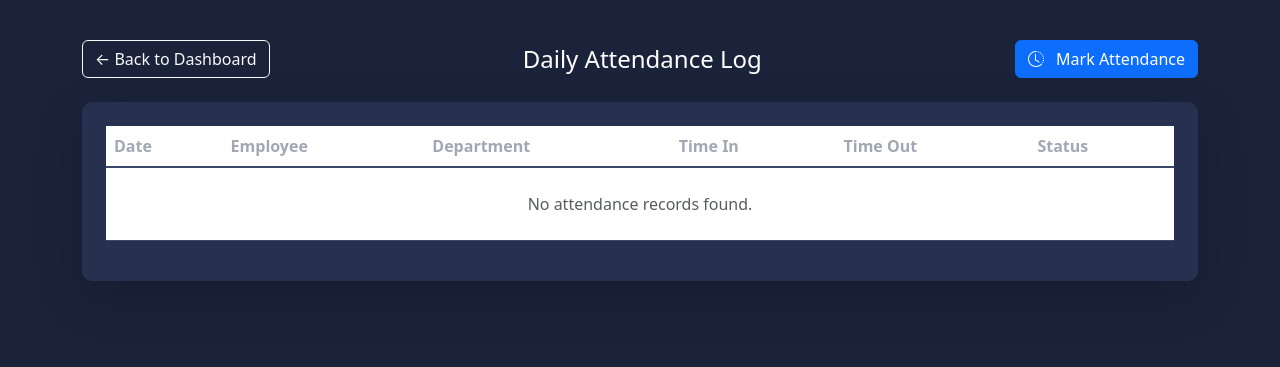
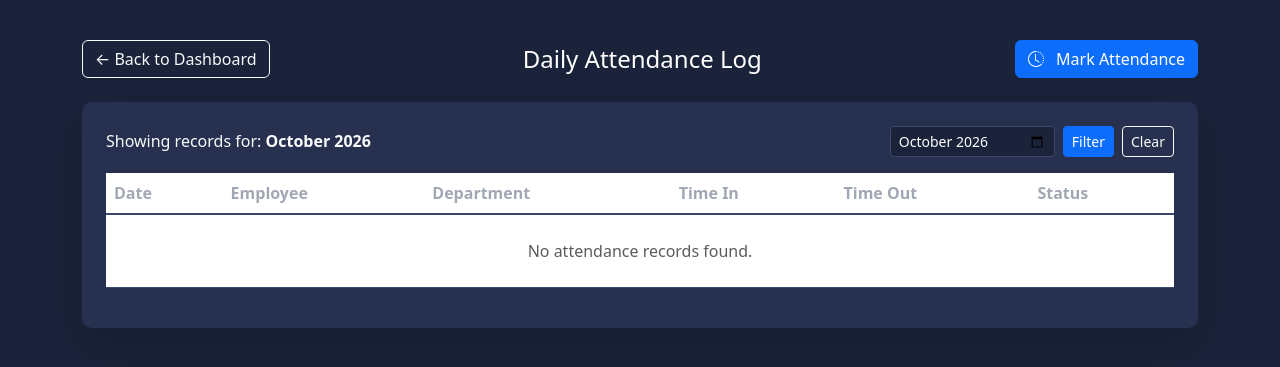
Before and after one commit to Aizen0303/hotel-payroll-system, a PHP site: page /pages/attendance.php in a window 1280 px wide. Shown: the top 367 px of the page. Run offline with PHP 8.4, Linux system fonts and the light colour scheme; the visitor is signed in with stand-in values (Sample User, id 1); data that the repository does not hold is empty.

Commit message:
Add monthly filter to attendance log

```diff
--- a/pages/attendance.php
+++ b/pages/attendance.php
@@ -8,15 +8,20 @@ if (!isset($_SESSION['user_id'])) {
     exit();
 }
 
-// Fetch attendance records and JOIN with the employees table
+// 1. Determine which month to show (defaults to the current month, e.g., '2026-10')
+$filter_month = isset($_GET['month_filter']) ? $_GET['month_filter'] : date('Y-m');
+
+// 2. Fetch filtered attendance records
 $sql = "SELECT a.*, e.first_name, e.last_name, e.department
         FROM attendance a
         JOIN employees e ON a.employee_id = e.id
+        WHERE DATE_FORMAT(a.attendance_date, '%Y-%m') = :filter_month
         ORDER BY a.attendance_date DESC, a.time_in DESC";
-$stmt = $conn->query($sql);
+$stmt = $conn->prepare($sql);
+$stmt->execute([':filter_month' => $filter_month]);
 $attendance_logs = $stmt->fetchAll(PDO::FETCH_ASSOC);
 
-// NEW: Fetch employee list for the dropdown modal
+// 3. Fetch employee list for the Mark Attendance modal
 $empStmt = $conn->query("SELECT id, first_name, last_name FROM employees ORDER BY first_name ASC");
 $employeeList = $empStmt->fetchAll(PDO::FETCH_ASSOC);
 ?>
@@ -45,7 +50,17 @@ $employeeList = $empStmt->fetchAll(PDO::FETCH_ASSOC);
             </button>
         </div>
 
-        <div class="card p-4 shadow-lg">
+            <div class="card p-4 shadow-lg">
+            <!-- NEW: Month Filter Bar -->
+            <div class="d-flex justify-content-between align-items-center mb-3">
+                <h6 class="m-0 text-light">Showing records for: <strong><?php echo date('F Y', strtotime($filter_month)); ?></strong></h6>
+                <form method="GET" class="d-flex gap-2">
+                    <input type="month" name="month_filter" class="form-control form-control-sm" style="background-color: #1a233a; color: #fff; border: 1px solid #3b476b;" value="<?php echo htmlspecialchars($filter_month); ?>" required>
+                    <button type="submit" class="btn btn-sm btn-primary">Filter</button>
+                    <a href="attendance.php" class="btn btn-sm btn-outline-light">Clear</a>
+                </form>
+            </div>
+
             <table class="table table-hover">
                 <thead>
                     <tr>
```
